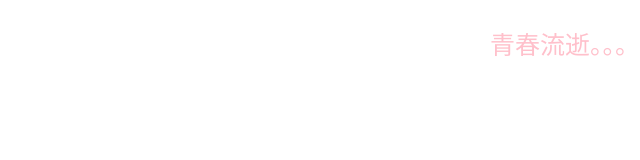
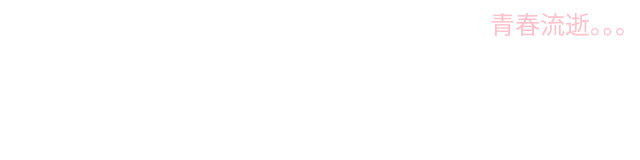
Before and after one commit to FRXlife/friends, a plain HTML site: page index.html in a window 1280 px wide. Shown: the top 160 px of the page, without its empty margins (640-1280 px from the left). Drawn offline with Linux system fonts and the light colour scheme.

Commit message:
文字样式

```diff
--- a/index.html
+++ b/index.html
@@ -34,7 +34,7 @@
         }
         .top{
         	width:100%;
-        	height:25px;
+        	height:5px;
         }
         .scol{
         	font-size:25px;
```
